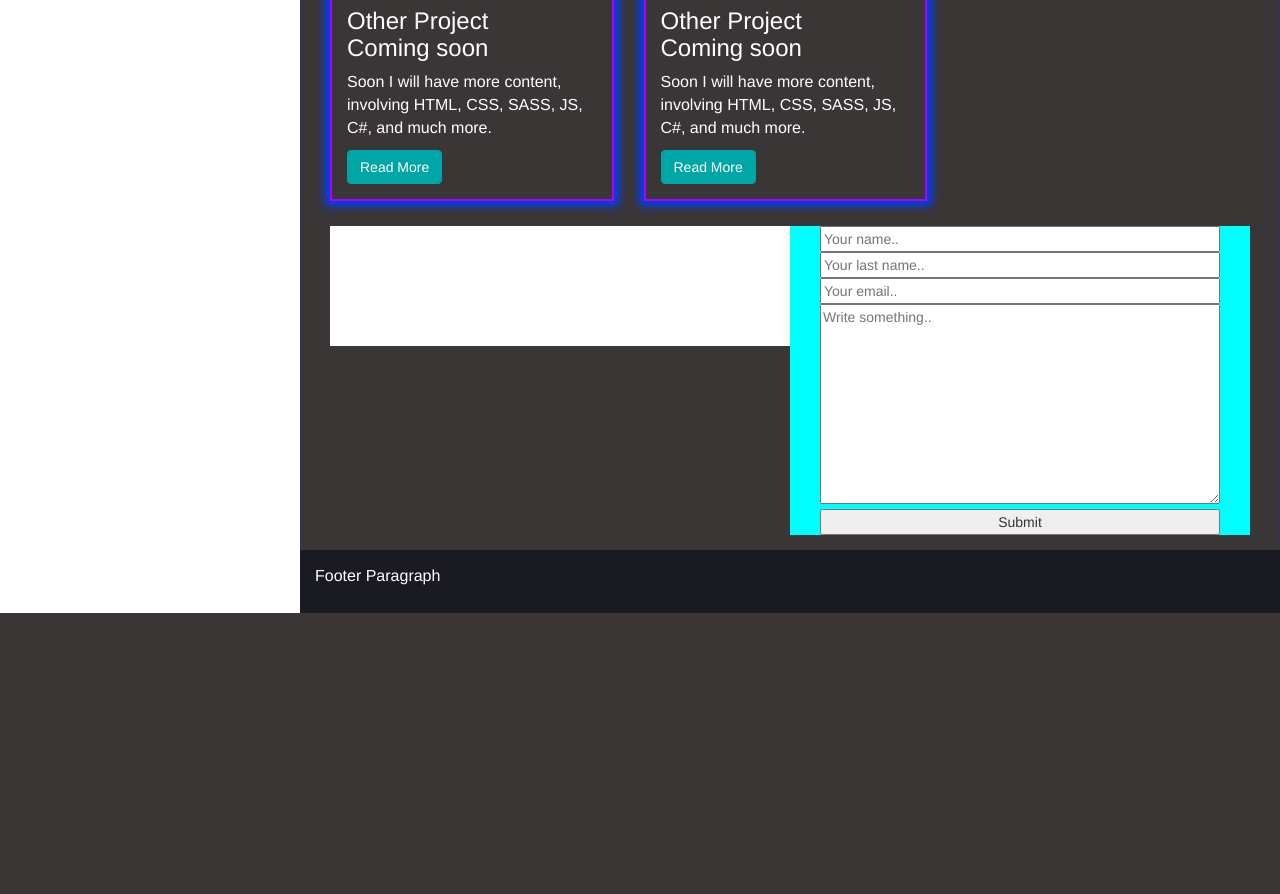
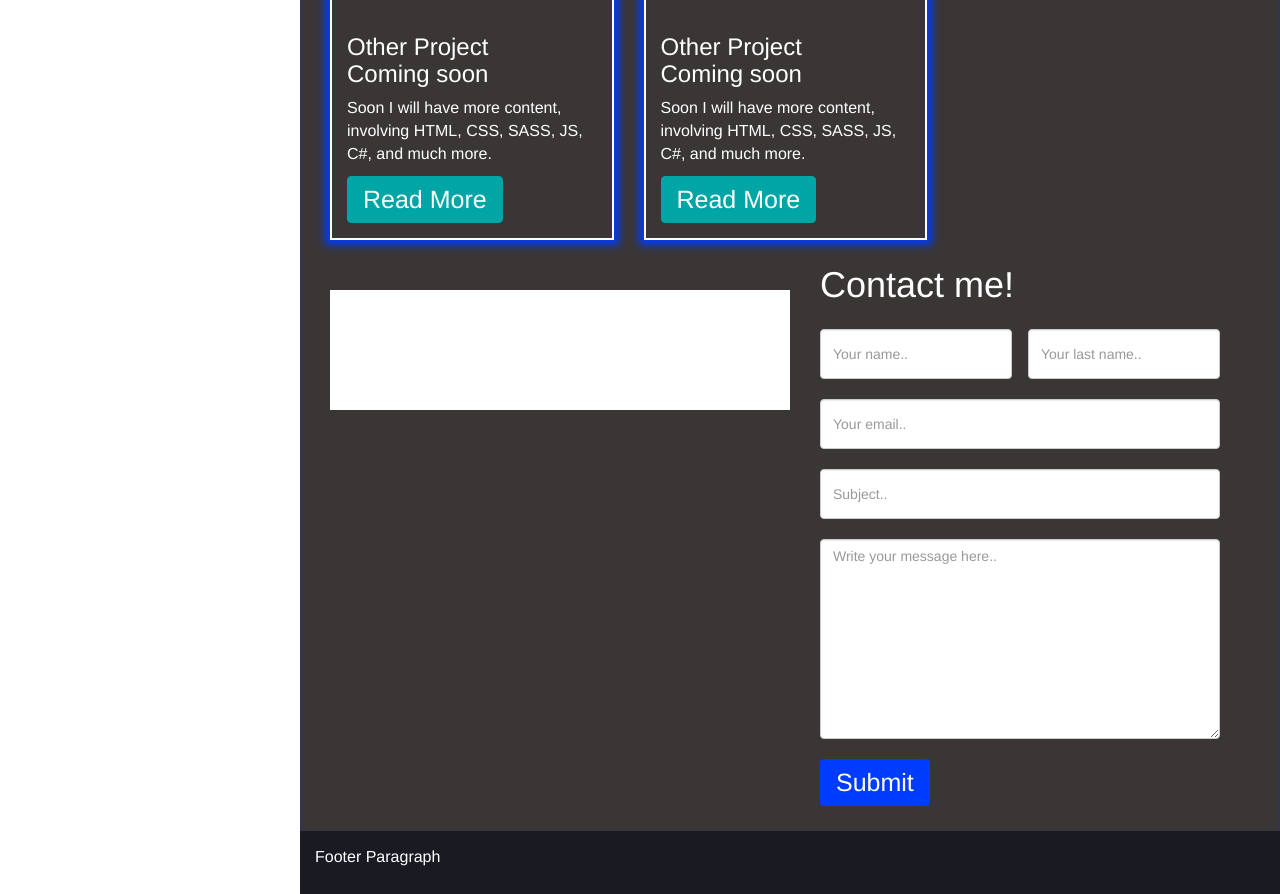
Before and after one commit to liamswork/Portfolio-Old, a PHP site: page / in a window 1280 px wide. Shown: the part 2126-3020 px from the top of the page. Before the commit the page ends 2739 px from the top, so only its background shows below. Run offline with PHP 8.4, Linux system fonts and the light colour scheme; some libraries are stand-ins or nearby versions; some web fonts are replaced.

Commit message:
Contact form additions
Fixes and additions

```diff
--- a/css/style.css
+++ b/css/style.css
@@ -58,7 +58,7 @@
 .main {
   height: 100%;
   background-color: #3a3636;
-  border-top: 3px solid #ae00ff;
+  border-top: 3px solid white;
   box-shadow: inset 0px 9px 5px -2px #003cff;
   overflow: hidden;
 }
@@ -68,8 +68,8 @@
 }
 
 hr.rounded {
-  background-color: #ae00ff;
-  border: 3px solid #ae00ff;
+  background-color: white;
+  border: 3px solid white;
   box-shadow: 8px 0px 8px 5px #003cff;
   border-radius: 2px;
 }
@@ -78,6 +78,15 @@
   display: block;
   border-radius: 3px;
   padding: 15px;
+}
+
+.btn {
+  color: white;
+  background-color: #003cff;
+  height: auto;
+  line-height: 35px;
+  padding: 5px 15px;
+  font-size: 2.5rem;
 }
 
 /* Animate neon flicker */
@@ -608,7 +617,7 @@
   top: 0;
   left: 0;
   background-color: #000000;
-  border-right: 3px solid #ae00ff;
+  border-right: 3px solid white;
   box-shadow: 8px 0px 8px #003cff;
   overflow: hidden;
 }
@@ -688,7 +697,7 @@
   top: 0;
   transition: 0.5s ease;
   color: #fff;
-  border: 2px solid #ae00ff;
+  border: 2px solid white;
   box-shadow: 0px 0px 8px 5px #003cff;
 }
 
@@ -714,13 +723,38 @@
   background-color: #fff;
 }
 
-.container-contact-form .contact-form {
-  background-color: aqua;
-  margin: 25px 0;
+.container-contact-form .contact-form .container {
+  width: 100%;
 }
 
-.container-contact-form .contact-form input, .container-contact-form .contact-form textarea {
+.container-contact-form .contact-form .container h2 {
+  margin-bottom: 25px;
+}
+
+.container-contact-form .contact-form .container form {
+  display: flex;
+  flex-direction: row;
+  align-items: center;
+  flex-wrap: wrap;
+}
+
+.container-contact-form .contact-form .container input[type=text], .container-contact-form .contact-form .container #email, .container-contact-form .contact-form .container select, .container-contact-form .contact-form .container textarea {
   width: 100%;
+  height: 50px;
+  margin-bottom: 20px;
+}
+
+.container-contact-form .contact-form .container #fname {
+  margin-right: 4%;
+}
+
+.container-contact-form .contact-form .container #fname, .container-contact-form .contact-form .container #lname {
+  width: 48%;
+}
+
+.container-contact-form .contact-form .container .btn {
+  color: white;
+  background-color: #003cff;
 }
 
 @media (min-width: 768px) {
@@ -778,9 +812,23 @@
   }
 }
 
+@media (min-width: 768px) {
+  .container-contact-form .contact-info {
+    margin: 25px 0;
+  }
+}
+
+@media (min-width: 992px) {
+  .container-contact-form {
+    margin: 25px 0;
+  }
+}
+
 @media (min-width: 1260px) {
+  .container-contact-form {
+    margin: 25px 0;
+  }
   .container-contact-form .contact-form {
-    background-color: aqua;
     margin: 0;
   }
 }
--- a/index.html
+++ b/index.html
@@ -225,21 +225,24 @@
               </div>
               <div class="contact-form col-lg-6">
                 <div class="container">
+                  <h2> Contact me!</h2>
                   <form action="index.html">
-
                     <label class="hidden" for="fname">First Name</label>
-                    <input type="text" id="fname" name="firstname" placeholder="Your name..">
+                    <input type="text" class="form-control" id="fname" name="firstname" placeholder="Your name..">
 
                     <label class="hidden" for="lname">Last Name</label>
-                    <input type="text" id="lname" name="lastname" placeholder="Your last name..">
+                    <input type="text" class="form-control" id="lname" name="lastname" placeholder="Your last name..">
 
                     <label class="hidden" for="email">Email</label>
-                    <input type="email" id="email" name="email" placeholder="Your email..">
+                    <input type="email" class="form-control" id="email" name="email" placeholder="Your email..">
+
+                    <label class="hidden" for="subject">Email</label>
+                    <input type="text" class="form-control" id="subject" name="subject" placeholder="Subject..">
 
                     <label class="hidden" for="subject">Subject</label>
-                    <textarea id="subject" name="subject" placeholder="Write something.." style="height:200px"></textarea>
+                    <textarea id="message" class="form-control" name="message" placeholder="Write your message here.." style="height:200px"></textarea>
 
-                    <input type="submit" value="Submit">
+                    <input type="submit" class="btn" value="Submit">
 
                   </form>
                 </div>
--- a/scss/base/_base.scss
+++ b/scss/base/_base.scss
@@ -112,7 +112,7 @@
 .main{
   height:100%;
   background-color: $color-primary;
-  border-top:3px solid $color-glowpurple;
+  border-top:3px solid white;
   box-shadow:inset 0px 9px 5px -2px $color-glowblue;
   overflow:hidden;
   .inner{
@@ -123,8 +123,8 @@
 
 
 hr.rounded {
-  background-color: $color-glowpurple;
-  border: 3px solid $color-glowpurple;
+  background-color: white;
+  border: 3px solid white;
   box-shadow: 8px 0px 8px 5px $color-glowblue;
   border-radius: 2px;
 }
@@ -133,6 +133,15 @@
   display: block;
   border-radius: 3px;
   padding: 15px;
+}
+
+.btn{
+  color:white;
+  background-color: $color-glowblue;
+  height:auto;
+  line-height: 35px;
+  padding: 5px 15px;
+  font-size: 2.5rem;
 }
 
 
--- a/scss/layout/home/_contactform.scss
+++ b/scss/layout/home/_contactform.scss
@@ -5,11 +5,36 @@
         background-color: #fff;
     }
     .contact-form{
-        background-color: aqua;
-        margin:25px 0;
 
-        input,textarea{
+        .container{
             width:100%;
+
+            h2{
+                margin-bottom: 25px;
+            }
+
+            form{
+                display: flex;
+                flex-direction: row;
+                align-items: center;
+                flex-wrap: wrap;
+
+
+            }
+            input[type=text],#email, select,textarea{
+                width:100%;
+                height:50px;
+                margin-bottom: 20px;
+            }
+            #fname{margin-right:4%;}
+            #fname,#lname{
+                width:48%
+            }
+            .btn{
+                color:white;
+                background-color: $color-glowblue;
+            }
         }
+
     }
 }
--- a/scss/layout/home/_nav.scss
+++ b/scss/layout/home/_nav.scss
@@ -7,7 +7,7 @@
     top:0;
     left:0;
     background-color: #000000;
-    border-right:3px solid $color-glowpurple;
+    border-right:3px solid white;
     box-shadow: 8px 0px 8px $color-glowblue;
     overflow:hidden;
 
--- a/scss/layout/home/_projects.scss
+++ b/scss/layout/home/_projects.scss
@@ -15,7 +15,7 @@
                 transition: 0.5s ease;
                 color:#fff;
 
-                border: 2px solid $color-glowpurple;
+                border: 2px solid white;
                 box-shadow: 0px 0px 8px 5px #003cff;
 
                 .img-container{
--- a/scss/mediaqueries/home/_contactformqueries.scss
+++ b/scss/mediaqueries/home/_contactformqueries.scss
@@ -1,18 +1,35 @@
 @media (min-width: 768px){
+    .container-contact-form{
+        .contact-info{
+            margin:25px 0;
+        }
+        .contact-form{
 
+        }
+    }
 }
 
 @media (min-width: 992px){
+    .container-contact-form{
+        margin:25px 0;
+        .contact-info{
 
+        }
+        .contact-form{
+
+
+        }
+    }
 }
 
 @media (min-width: 1260px){
     .container-contact-form{
+        margin:25px 0;
         .contact-info{
 
         }
         .contact-form{
-            background-color: aqua;
+
             margin:0;
         }
     }
```
